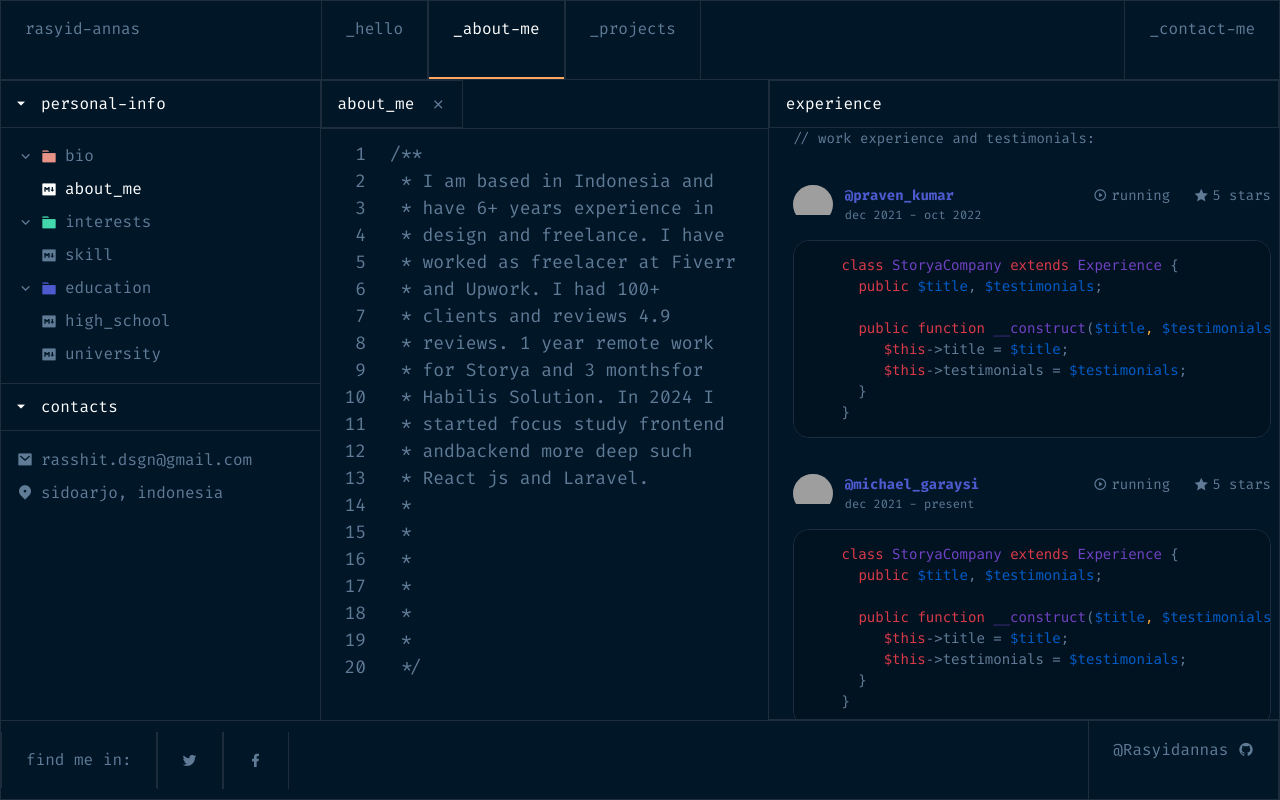
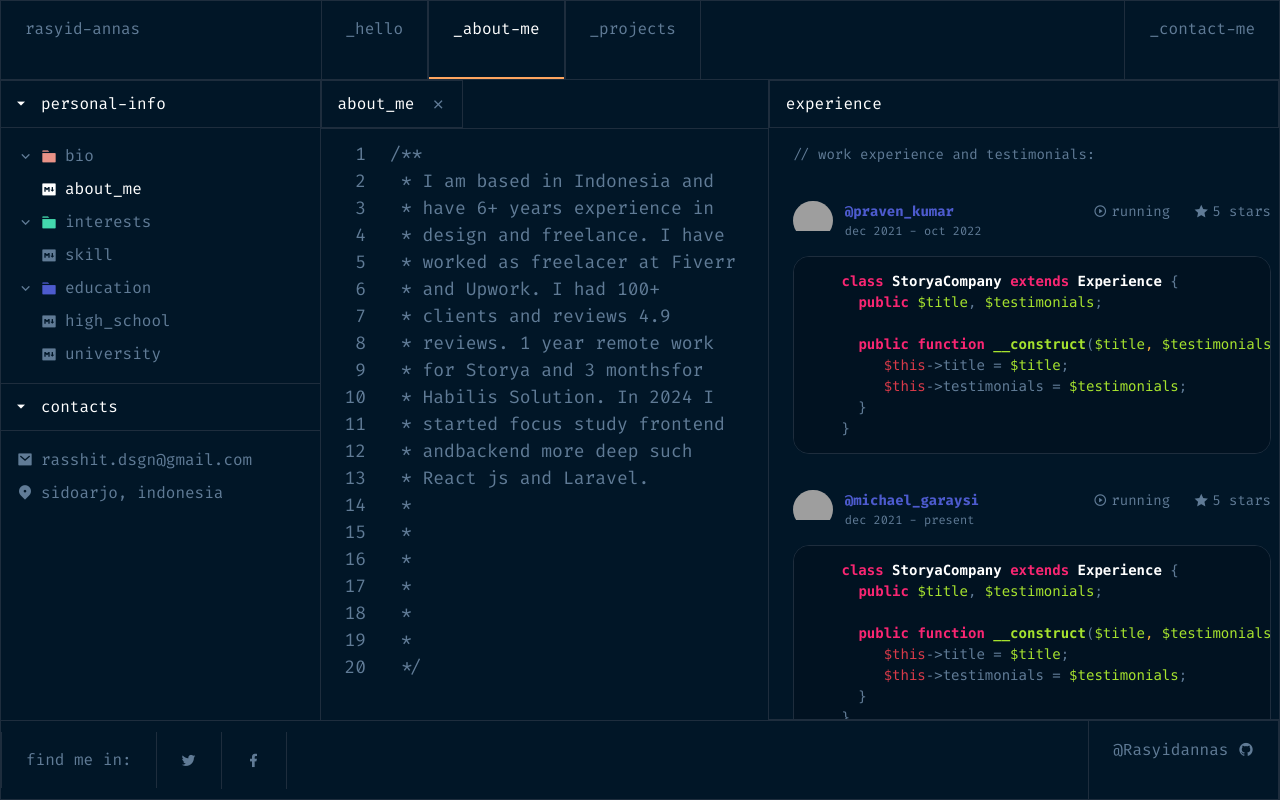
Before and after one commit to Rasyidannas/rasyid-annas, a React (Vite) app: page /about in a window 1280 px wide. Built offline with nearby package versions, Linux system fonts and the light colour scheme; grey boxes are pictures that could not be loaded.

Commit message:
style: Desktop have designed

```diff
--- a/index.html
+++ b/index.html
@@ -2,9 +2,9 @@
 <html lang="en">
   <head>
     <meta charset="UTF-8" />
-    <link rel="icon" type="image/svg+xml" href="/vite.svg" />
+    <link rel="icon" type="image/svg+xml" href="/icon.svg" />
     <meta name="viewport" content="width=device-width, initial-scale=1.0" />
-    <title>Vite + React</title>
+    <title>rasyid_annas</title>
   </head>
   <body>
     <div id="root"></div>
--- a/src/components/Contact/ContactContent.jsx
+++ b/src/components/Contact/ContactContent.jsx
@@ -1,6 +1,6 @@
 import { marked } from "marked";
 import hljs from "highlight.js";
-import "highlight.js/styles/a11y-dark.css";
+import "highlight.js/styles/monokai.css";
 import { useContext, useEffect } from "react";
 import ContactContext from "../../store/contact-context";
 
@@ -15,7 +15,7 @@ function ContactContent({ className }) {
     hljs.highlightAll();
   }, [name, email, message]);
 
-  const markdown = `\`\`\`js
+  const markdown = `\`\`\`javascript
   const button = document.querySelector('#sendBtn');
 
   const message = {
--- a/src/components/Contact/ContactForm.jsx
+++ b/src/components/Contact/ContactForm.jsx
@@ -60,7 +60,7 @@ const ContactForm = () => {
   return (
     <div className="border-t border-lines-10 overflow-y-scroll">
       {formSuccess ? (
-        <div className="text-center flex flex-col gap-3 mt-8">
+        <div className="text-center flex flex-col gap-3 my-8">
           <h2 className=" text-subheadline">{data.title}</h2>
           <p className="text-body text-secondary-10">{data.message}</p>
           <a
@@ -74,7 +74,7 @@ const ContactForm = () => {
         <fetcher.Form
           method="post"
           action="/contact"
-          className="w-72 mx-auto mt-8 flex flex-col gap-4"
+          className="w-72 mx-auto my-8 flex flex-col gap-4"
         >
           <TextField
             id="name"
--- a/src/components/Experience/Experience.jsx
+++ b/src/components/Experience/Experience.jsx
@@ -39,7 +39,7 @@ function Experience({ className }) {
         <h2>experience</h2>
       </div>
 
-      <div className="pl-6 pr-2 flex flex-col gap-6 overflow-y-scroll">
+      <div className="pl-6 pr-2 py-4 flex flex-col gap-6 overflow-y-scroll">
         <p className="text-code text-secondary-10">
           <span>/</span>/ work experience and testimonials:
         </p>
--- a/src/components/Layouts/Footer.jsx
+++ b/src/components/Layouts/Footer.jsx
@@ -5,19 +5,28 @@ function Footer({ className }) {
         <li className="nav-link border-x border-lines-10">
           <p>find me in:</p>
         </li>
-        <li className="border-x border-lines-10 nav-link">
-          <span className="text-labels text-secondary-10">
+        <li className="nav-link border-r border-lines-10">
+          <a
+            href="https://twitter.com/creativesshits"
+            className="text-labels text-secondary-10"
+          >
             <i className="ri-twitter-fill"></i>
-          </span>
+          </a>
         </li>
-        <li className="border-x border-lines-10 nav-link">
-          <span className="text-labels text-secondary-10">
+        <li className="nav-link border-r border-lines-10">
+          <a
+            href="https://web.facebook.com/rasyid.annas.79"
+            className="text-labels text-secondary-10"
+          >
             <i className="ri-facebook-fill"></i>
-          </span>
+          </a>
         </li>
       </ul>
 
-      <a className="nav-link ml-auto border-x border-lines-10">
+      <a
+        href="https://github.com/Rasyidannas"
+        className="nav-link ml-auto border-x border-lines-10"
+      >
         @Rasyidannas{" "}
         <span className="text-labels text-secondary-10">
           <i className="ri-github-fill"></i>
--- a/src/pages/Home.jsx
+++ b/src/pages/Home.jsx
@@ -6,13 +6,19 @@ function HomePage() {
       <div className="my-auto w-1/2">
         <h1 className="text-body">Hi there, I am</h1>
         <h2 className="text-headline">Rasyid Annas</h2>
-        <div>
-          <p className="text-subheadline text-secondary-30">
+        <div className="flex flex-col">
+          <a
+            href="/projects"
+            className="text-subheadline text-secondary-30 hover:underline transition-all"
+          >
             &gt; Front-end developer
-          </p>
-          <p className="text-subheadline text-secondary-30">
+          </a>
+          <a
+            href="https://creativesshits.onrender.com/"
+            className="text-subheadline text-secondary-30 hover:underline transition-all"
+          >
             &gt; Product designer
-          </p>
+          </a>
         </div>
         <div className="mt-12">
           <p className="text-labels text-secondary-10">
```
Also changed, not shown: public/icon.svg (added).
